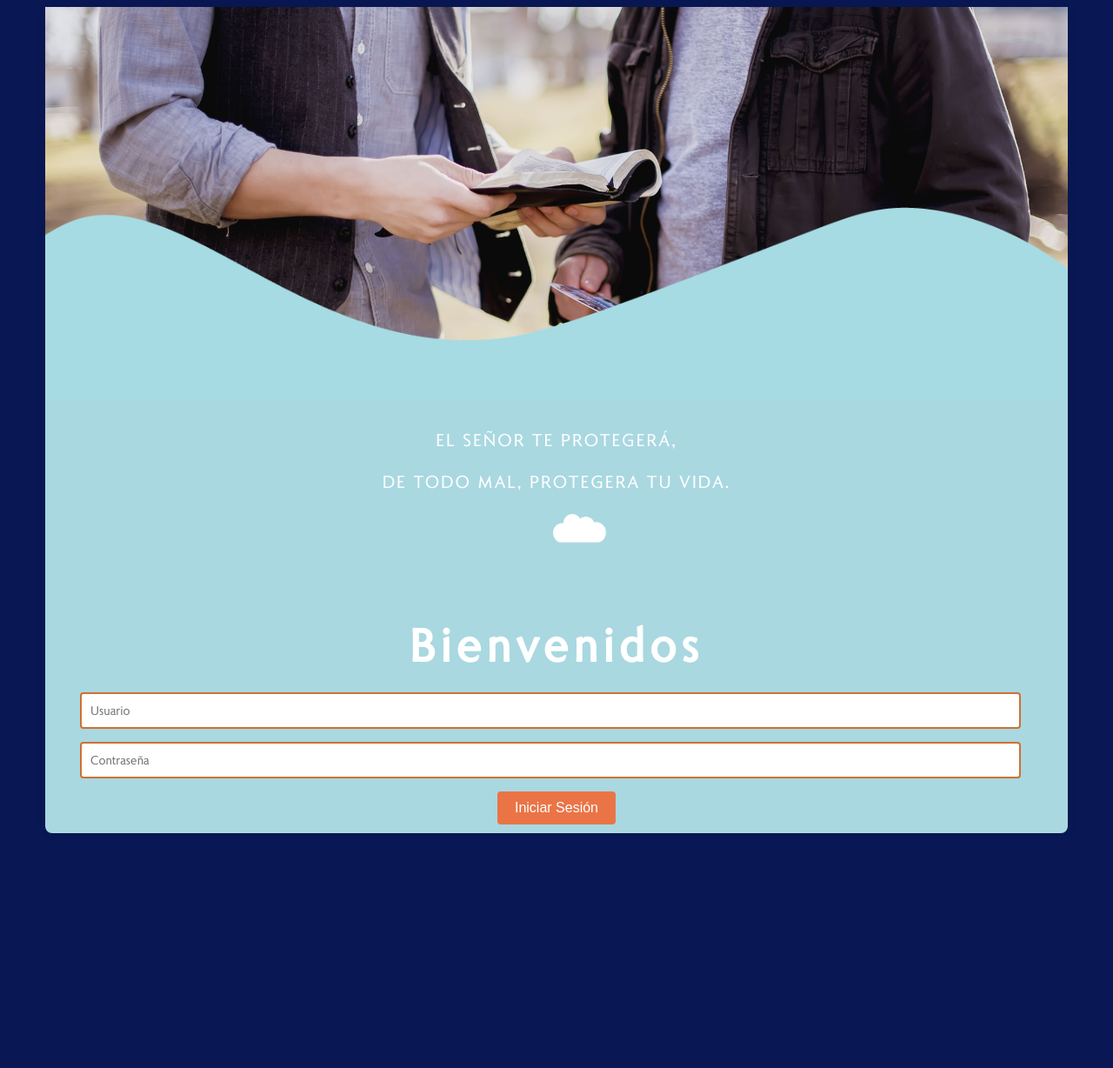
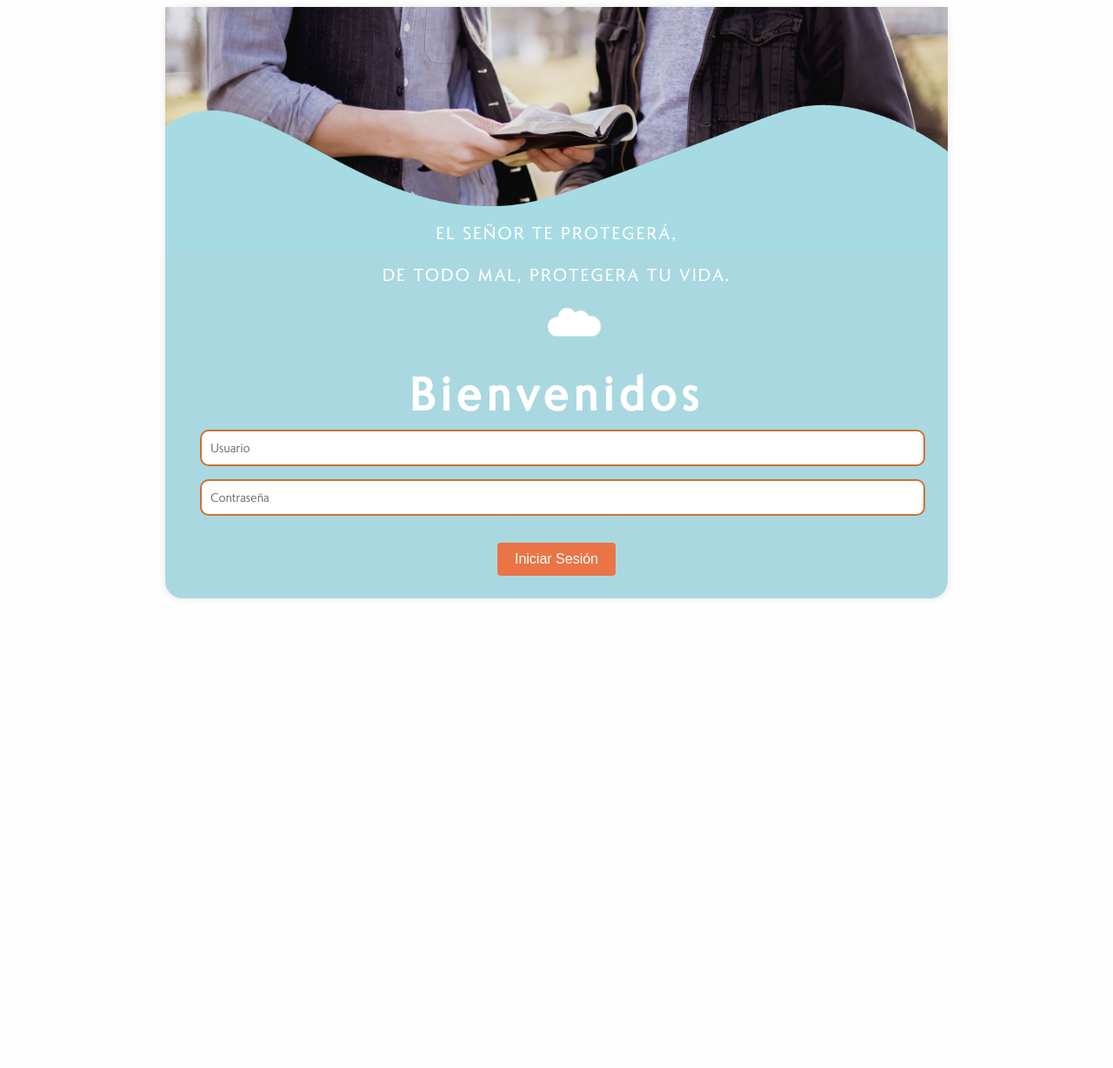
Before and after one commit to Okoruwu/7000VALIENTES, a PHP site: page /vista/login.php in a window 1280 px wide. Shown: the whole page at 87% size. After the commit the page ends 688 px from the top, so only its background shows below. Run offline with PHP 8.4, Linux system fonts and the light colour scheme.

Commit message:
login responsive

```diff
--- a/css/stlog.css
+++ b/css/stlog.css
@@ -13,17 +13,16 @@
 }
 
 body {
-  background-color: #091854;
+  background-color: #fefefe;
 }
 
 .login-form {
   background-color: #a9d8e1;
   border-radius: 20px;
-  border-radius: 8px;
   box-shadow: 0 0 10px rgba(0, 0, 0, 0.1);
-  width: 100%;
-  height: 950px;
-  max-width: 1176px;
+  width: 900px;
+  height: 680px;
+  max-width: 1500px;
   margin: auto;
 }
 
@@ -39,10 +38,10 @@ body {
   padding: 10px;
   margin-bottom: 15px;
   border: 2px solid #cf7031;
-  border-radius: 4px;
+  border-radius: 10px;
   font-size: 16px;
   margin-left: 5vh;
-  transform: translateY(-33vh);
+  transform: translateY(-48vh);
 }
 
 .login-form input::placeholder {
@@ -96,13 +95,13 @@ body {
   font-family: 'Romanica';
   letter-spacing: 2px;
   font-size: 2.5vh;
-  transform: translateY(-204px);
+  transform: translateY(-260px);
 }
 
 
 .btn-send{
   text-align: center;
-  transform: translateY(-33vh);
+  transform: translateY(-46vh);
 }
 
 h1 {
@@ -111,7 +110,7 @@ h1 {
   font-size: 3.5em;
   color: #ffffff;
   letter-spacing: 6px;
-  transform: translateY(-248px);
+  transform: translateY(-355px);
 }
 
 .con-curve {
@@ -119,7 +118,7 @@ h1 {
   align-content: center;
   opacity: 100%;
   overflow: hidden;
-  transform: translateY(-212px);
+  transform: translateY(-200px);
 }
 
 .img-curve {
@@ -133,15 +132,15 @@ h1 {
   opacity: 100%;
   overflow: hidden;
   background: url(../resources/login.jpg) center / cover no-repeat;
-  height: 50vh;
+  height: 35vh;
 }
 
 .con-nub {
   position: relative;
   width: 90px;
   height: 80px;
-  margin-bottom: 8vh;
-  transform: translate(71vh, -220px);
+  margin-bottom: 9vh;
+  transform: translate(53vh, -275px);
 }
 
 .img-nub {
```
Also changed, not shown: other parts of css/stlog.css (+51 -31 lines).
